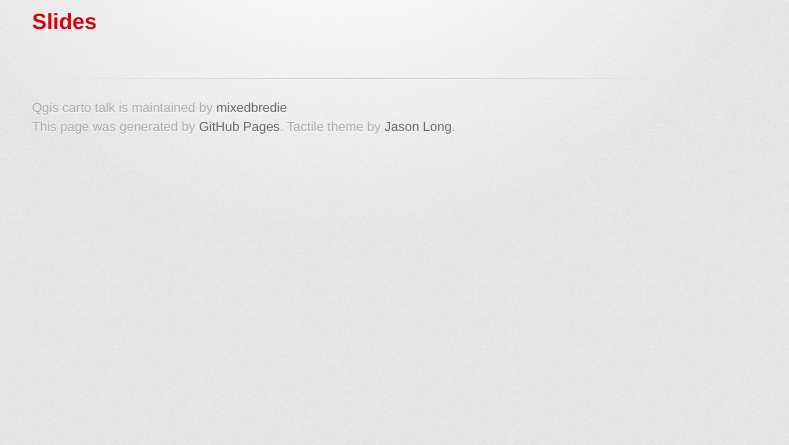
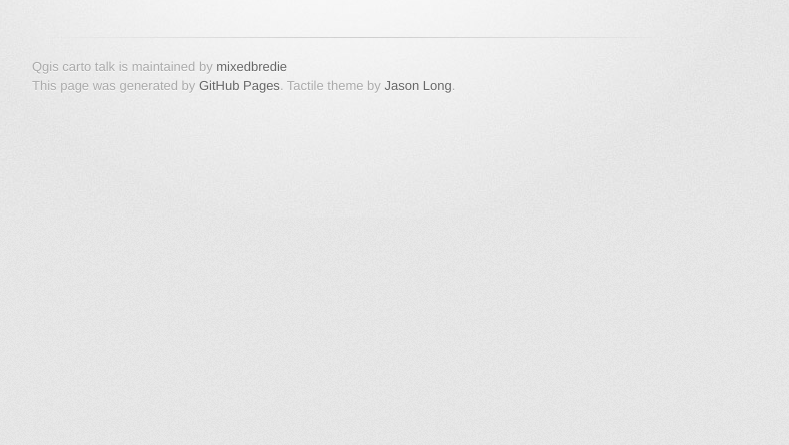
Before and after one commit to mixedbredie/qgis_carto_talk, a plain HTML site: page index.html in a window 1280 px wide. Shown: the part 355-800 px from the top of the page, without its empty margins (298-1087 px from the left). Drawn offline with Linux system fonts and the light colour scheme; a web font is replaced by a local one.

Commit message:
Update index.html

```diff
--- a/index.html
+++ b/index.html
@@ -36,7 +36,6 @@
 
 <h2>
 <a name="talk-from-2nd-scottish-qgis-user-group-in-edinburgh" class="anchor" href="#talk-from-2nd-scottish-qgis-user-group-in-edinburgh"><span class="octicon octicon-link"></span></a>Talk from 2nd Scottish QGIS user group in Edinburgh.</h2>
-<h2><a href="https://github.com/mixedbredie/qgis_carto_talk/blob/master/qgis_ug_carto.html">Slides</a></h2>
         </section>
 
         <footer>
```
